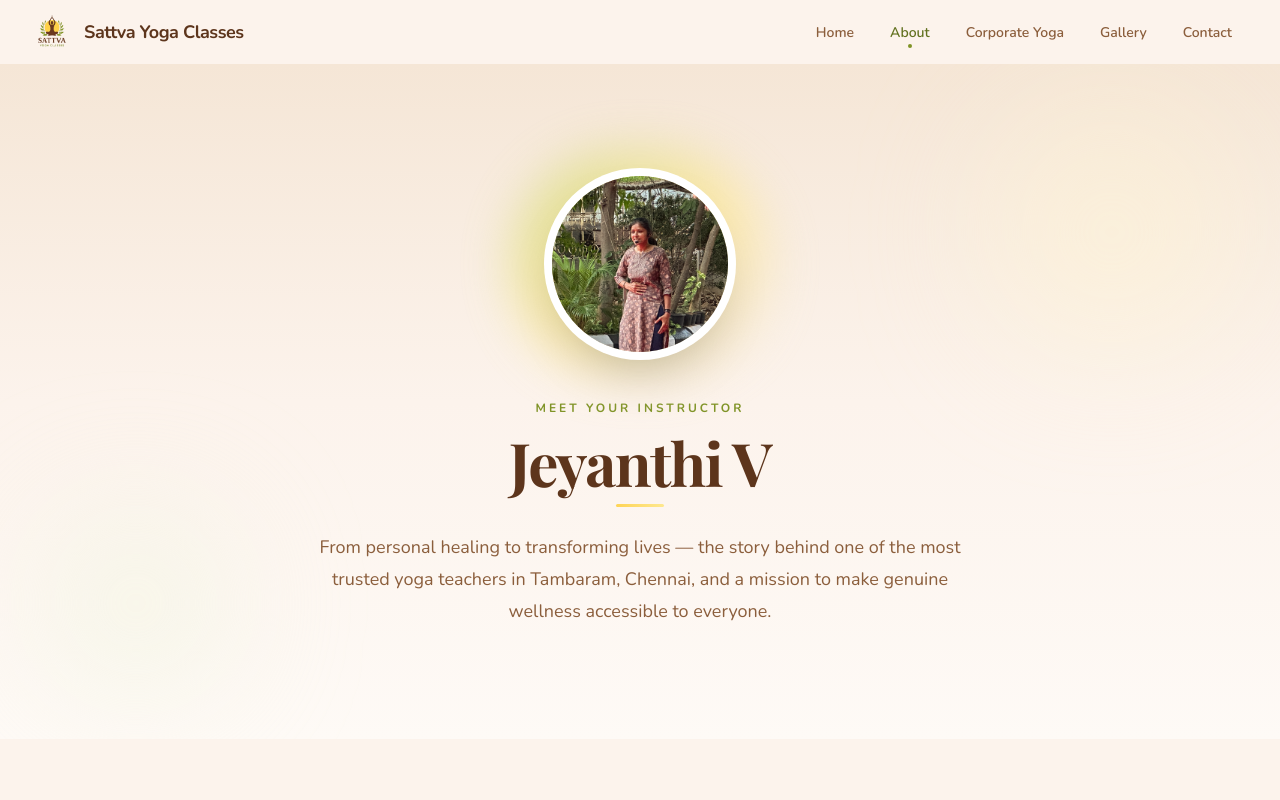
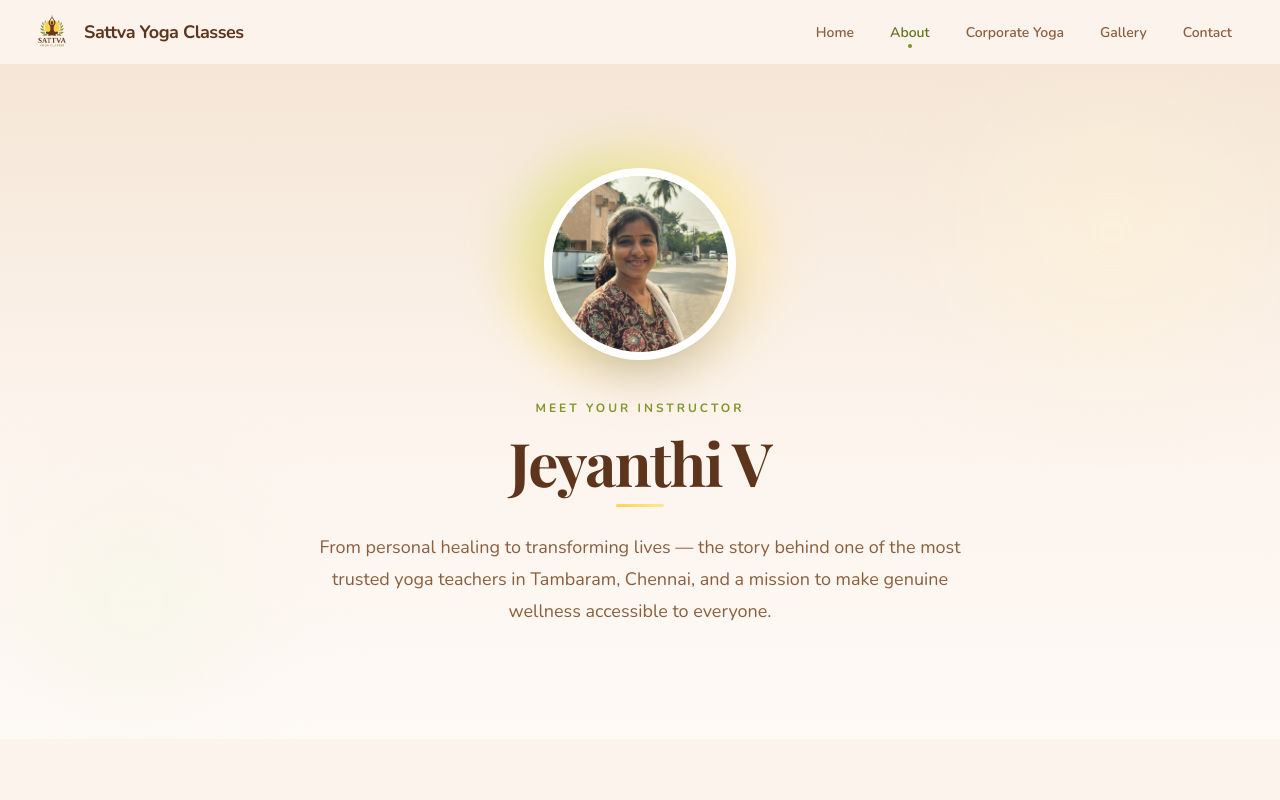
Before and after one commit to RealVansh/sattva-yoga-website, a Next.js app: page /about in a window 1280 px wide. Shown: the top 800 px of the page. Built offline with nearby package versions, Linux system fonts and the light colour scheme.

Commit message:
image replaced

```diff
--- a/app/about/page.tsx
+++ b/app/about/page.tsx
@@ -131,7 +131,7 @@ export default function AboutPage() {
 
               <div className="relative h-44 w-44 overflow-hidden rounded-full ring-8 ring-white shadow-2xl z-10">
                 <Image
-                  src="/images/jeyanthi_portrait.jpg"
+                  src="/images/jeyanthi_portrait.JPG"
                   alt="Jeyanthi V Portrait"
                   fill
                   className="object-cover object-[center_15%]"
```
Also changed, not shown: public/images/jeyanthi_portrait.jpg.
